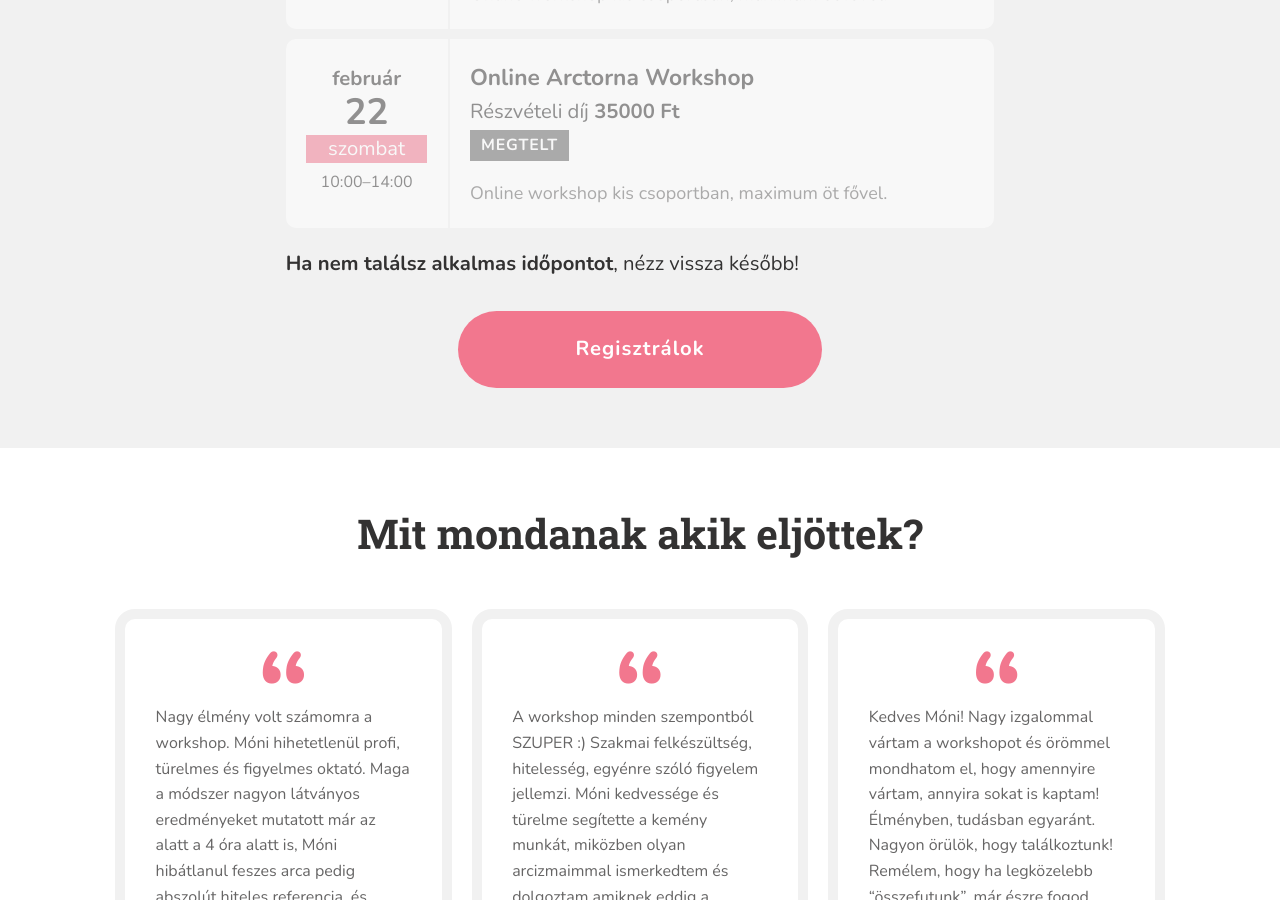
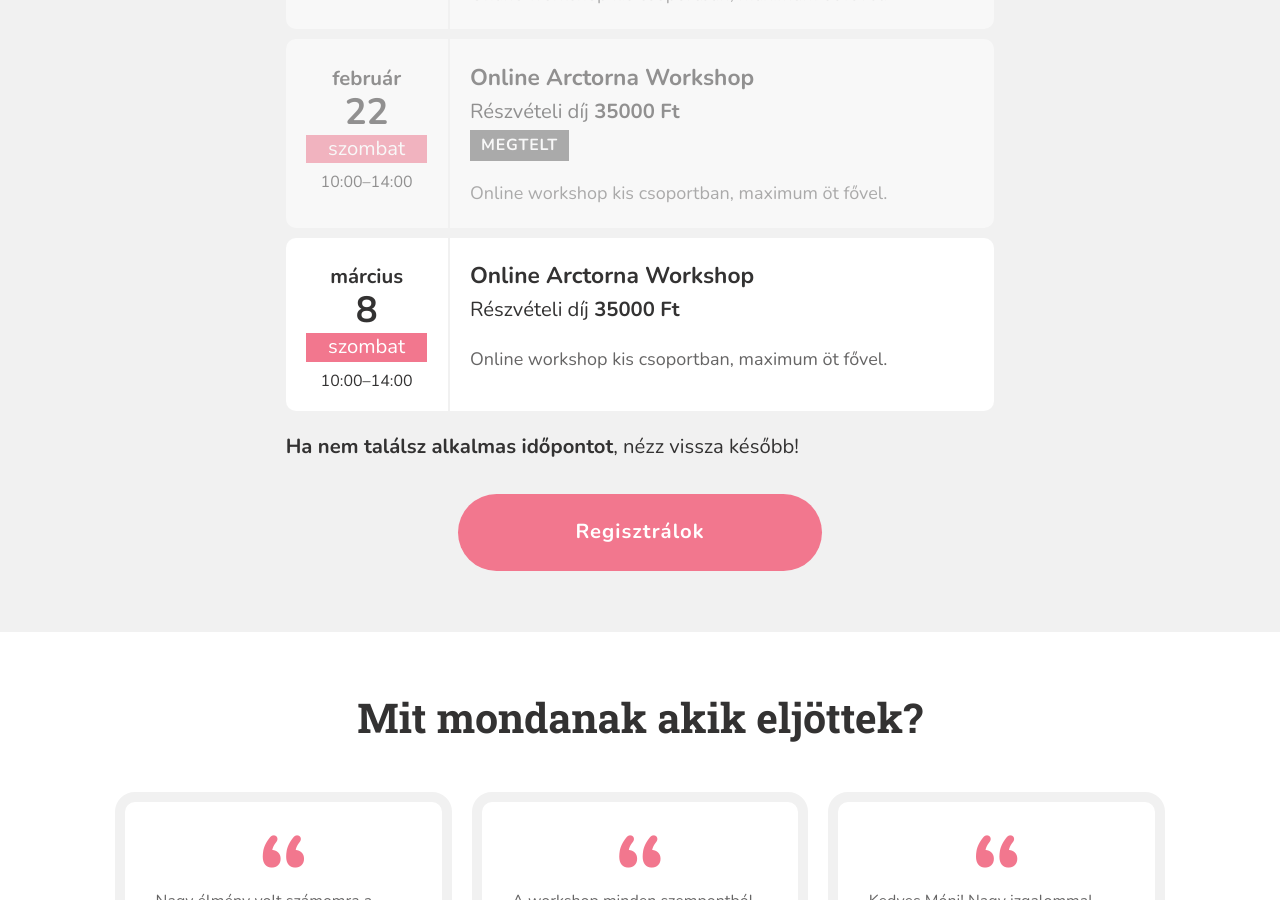
Before and after one commit to monikamudra/arctorna, a Jekyll site: the page built from workshop.md, in a window 1280 px wide and 900 px high, scrolled down 2611 px. Built offline with Jekyll 4.4.1, drawn with Linux system fonts in a browser that asks for light colours.

Commit message:
Update workshop event

```diff
--- a/_data/workshop.yaml
+++ b/_data/workshop.yaml
@@ -66,3 +66,12 @@
       Online workshop kis csoportban, maximum öt fővel.
     price: 35000
     full: true
+
+  - date: 2025-3-8-T10:00
+    start: "10:00"
+    end: "14:00"
+    title: Online Arctorna Workshop
+    description: >-
+      Online workshop kis csoportban, maximum öt fővel.
+    price: 35000
+    full: false
```
